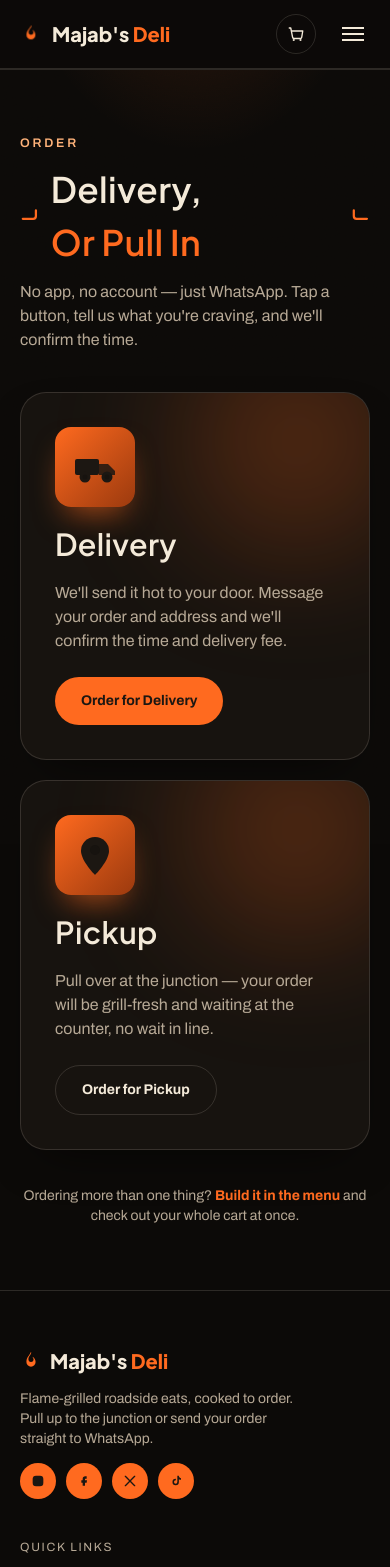
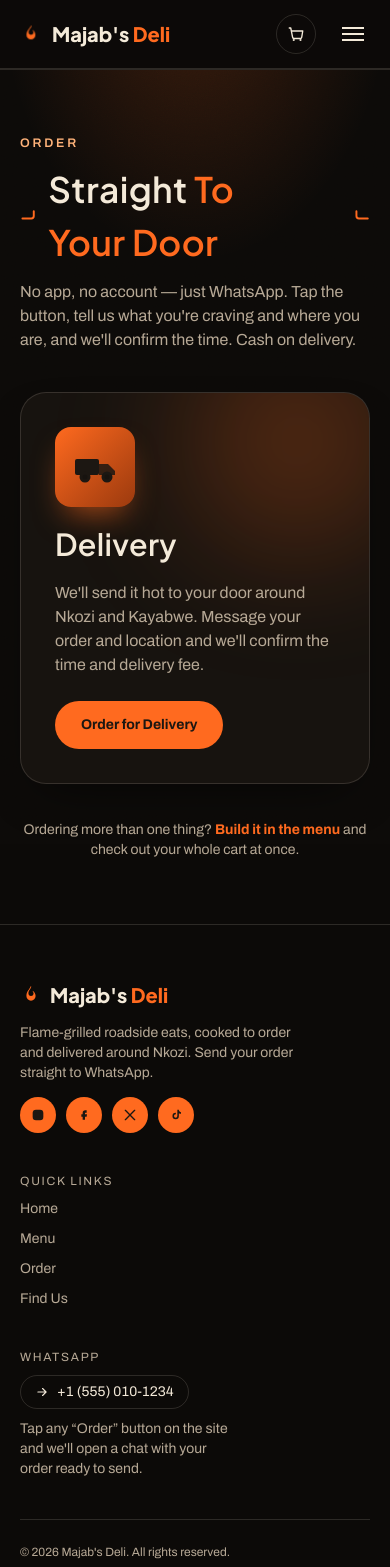
Before and after one commit to edkaydev/majab, a Next.js app: page /order in a window 390 px wide. Shown: the top 1567 px of the page. Built offline with nearby package versions, Linux system fonts and the light colour scheme.

Commit message:
Update metadata descriptions and enhance delivery messaging across components

```diff
--- a/src/app/cart/page.tsx
+++ b/src/app/cart/page.tsx
@@ -3,7 +3,7 @@ import { CartView } from "@/components/CartView";
 
 export const metadata: Metadata = {
   title: "Cart",
-  description: "Review your order and check out straight to WhatsApp for delivery or pickup.",
+  description: "Review your order and check out straight to WhatsApp for delivery.",
 };
 
 export default function CartPage() {
--- a/src/app/layout.tsx
+++ b/src/app/layout.tsx
@@ -22,8 +22,7 @@ export const metadata: Metadata = {
     default: "Majab's Deli",
     template: "%s · Majab's Deli",
   },
-  description:
-    "Flame-grilled roadside eats. Order ahead on WhatsApp for delivery or pickup at the junction.",
+  description: "Flame-grilled roadside eats. Order ahead on WhatsApp for delivery around Nkozi.",
 };
 
 export default function RootLayout({ children }: { children: React.ReactNode }) {
--- a/src/app/order/page.tsx
+++ b/src/app/order/page.tsx
@@ -2,11 +2,11 @@ import type { Metadata } from "next";
 import Link from "next/link";
 import { Reveal } from "@/components/Reveal";
 import { BracketHeading } from "@/components/BracketHeading";
-import { waLink, DELIVERY_TEXT, PICKUP_TEXT } from "@/lib/whatsapp";
+import { waLink, DELIVERY_TEXT } from "@/lib/whatsapp";
 
 export const metadata: Metadata = {
   title: "Order",
-  description: "Order Majab's Deli for delivery or pickup — straight to WhatsApp, no app required.",
+  description: "Order Majab's Deli for delivery — straight to WhatsApp, no app required.",
 };
 
 function TruckIcon() {
@@ -16,15 +16,6 @@ function TruckIcon() {
       <path d="M28 21h9l7 7v4h-16z" fill="currentColor" opacity="0.85" />
       <circle cx="14" cy="34" r="4" fill="var(--color-bg-raised)" stroke="currentColor" strokeWidth="3" />
       <circle cx="36" cy="34" r="4" fill="var(--color-bg-raised)" stroke="currentColor" strokeWidth="3" />
-    </svg>
-  );
-}
-
-function PinIcon() {
-  return (
-    <svg viewBox="0 0 48 48" className="h-12 w-12" aria-hidden="true">
-      <path d="M24 44s14-14.2 14-24a14 14 0 0 0-28 0c0 9.8 14 24 14 24z" fill="currentColor" />
-      <circle cx="24" cy="19" r="5" fill="var(--color-bg-raised)" />
     </svg>
   );
 }
@@ -46,16 +37,16 @@ export default function OrderPage() {
           </p>
           <h1 className="mt-2.5 text-[clamp(2.2rem,5vw,3.4rem)]">
             <BracketHeading>
-              Delivery, <span className="text-accent">Or Pull In</span>
+              Straight <span className="text-accent">To Your Door</span>
             </BracketHeading>
           </h1>
           <p className="mt-3 max-w-[56ch] text-fg-dim">
-            No app, no account — just WhatsApp. Tap a button, tell us what you&apos;re craving, and
-            we&apos;ll confirm the time.
+            No app, no account — just WhatsApp. Tap the button, tell us what you&apos;re craving
+            and where you are, and we&apos;ll confirm the time. Cash on delivery.
           </p>
         </Reveal>
 
-        <Reveal className="grid grid-cols-1 gap-5 md:grid-cols-2">
+        <Reveal className="mx-auto max-w-[520px]">
           <div className="group relative overflow-hidden rounded-[26px] border border-line bg-bg-raised p-8.5 shadow-[0_20px_50px_-24px_rgba(0,0,0,0.7)] transition-all hover:-translate-y-1.5 hover:border-accent-deep">
             <div
               aria-hidden="true"
@@ -67,8 +58,8 @@ export default function OrderPage() {
               </div>
               <h2 className="text-[1.9rem]">Delivery</h2>
               <p className="max-w-[40ch] text-fg-dim">
-                We&apos;ll send it hot to your door. Message your order and address and we&apos;ll
-                confirm the time and delivery fee.
+                We&apos;ll send it hot to your door around Nkozi and Kayabwe. Message your order
+                and location and we&apos;ll confirm the time and delivery fee.
               </p>
               <a
                 href={waLink(DELIVERY_TEXT)}
@@ -77,31 +68,6 @@ export default function OrderPage() {
                 className="mt-2.5 inline-flex w-fit items-center gap-2 rounded-full bg-accent px-6.5 py-3.5 text-sm font-bold text-ink transition-all hover:-translate-y-0.75 hover:shadow-[0_14px_30px_-10px_rgba(255,106,31,0.65)]"
               >
                 Order for Delivery
-              </a>
-            </div>
-          </div>
-
-          <div className="group relative overflow-hidden rounded-[26px] border border-line bg-bg-raised p-8.5 shadow-[0_20px_50px_-24px_rgba(0,0,0,0.7)] transition-all hover:-translate-y-1.5 hover:border-accent-deep">
-            <div
-              aria-hidden="true"
-              className="absolute -right-10 -top-16 h-56 w-56 rounded-full bg-accent/25 blur-3xl transition-transform duration-500 group-hover:scale-110"
-            />
-            <div className="relative flex flex-col gap-3.5">
-              <div className="flex h-20 w-20 items-center justify-center rounded-2xl bg-gradient-to-br from-accent to-accent-deep text-ink shadow-[0_16px_30px_-10px_rgba(255,106,31,0.6)]">
-                <PinIcon />
-              </div>
-              <h2 className="text-[1.9rem]">Pickup</h2>
-              <p className="max-w-[40ch] text-fg-dim">
-                Pull over at the junction — your order will be grill-fresh and waiting at the
-                counter, no wait in line.
-              </p>
-              <a
-                href={waLink(PICKUP_TEXT)}
-                target="_blank"
-                rel="noopener"
-                className="mt-2.5 inline-flex w-fit items-center gap-2 rounded-full border border-line px-6.5 py-3.5 text-sm font-bold transition-all hover:-translate-y-0.75 hover:border-accent-soft hover:text-accent-soft"
-              >
-                Order for Pickup
               </a>
             </div>
           </div>
--- a/src/app/page.tsx
+++ b/src/app/page.tsx
@@ -51,7 +51,7 @@ export default function HomePage() {
             <Reveal className="mt-6 max-w-[48ch]">
               <p className="text-lg text-fg-dim">
                 From flame-grilled classics to loaded sides, every plate is cooked fresh the
-                moment you order — pull up to the junction, or send it straight to your door.
+                moment you order and sent straight to your door.
               </p>
             </Reveal>
 
--- a/src/components/CartView.tsx
+++ b/src/components/CartView.tsx
@@ -18,7 +18,6 @@ function categoryFor(name: string) {
 
 export function CartView() {
   const { lines, setQty, remove, clear } = useCart();
-  const [mode, setMode] = useState<"delivery" | "pickup">("pickup");
   const [deliveryZone, setDeliveryZone] = useState("");
   const [hostel, setHostel] = useState("");
   const [roomNumber, setRoomNumber] = useState("");
@@ -29,7 +28,7 @@ export function CartView() {
 
   const subtotal = cartSubtotal(lines);
   const discount = appliedPromo ? subtotal * PROMO_RATE : 0;
-  const deliveryFee = mode === "delivery" && lines.length ? DELIVERY_FEE : 0;
+  const deliveryFee = lines.length ? DELIVERY_FEE : 0;
   const total = subtotal + deliveryFee - discount;
 
   function applyPromo(e: React.FormEvent) {
@@ -46,11 +45,10 @@ export function CartView() {
 
   const isUmu = deliveryZone === UMU_ZONE;
   const canCheckout =
-    mode === "pickup" ||
-    (deliveryZone !== "" && (!isUmu || (hostel.trim() !== "" && roomNumber.trim() !== "")));
+    deliveryZone !== "" && (!isUmu || (hostel.trim() !== "" && roomNumber.trim() !== ""));
 
   const checkoutHref = waLink(
-    buildCartMessage(lines, mode, {
+    buildCartMessage(lines, {
       promoCode: appliedPromo ?? undefined,
       discount,
       deliveryFee,
@@ -150,28 +148,6 @@ export function CartView() {
       </div>
 
       <div className="flex flex-col gap-5 self-start rounded-[22px] border border-line bg-bg-raised p-6">
-        <div className="flex gap-2 rounded-full border border-line p-1">
-          <button
-            type="button"
-            onClick={() => setMode("pickup")}
-            className={`flex-1 rounded-full py-2 text-sm font-bold transition-colors ${
-              mode === "pickup" ? "bg-accent text-ink" : "text-fg-dim"
-            }`}
-          >
-            Pickup
-          </button>
-          <button
-            type="button"
-            onClick={() => setMode("delivery")}
-            className={`flex-1 rounded-full py-2 text-sm font-bold transition-colors ${
-              mode === "delivery" ? "bg-accent text-ink" : "text-fg-dim"
-            }`}
-          >
-            Delivery
-          </button>
-        </div>
-
-        {mode === "delivery" && (
         <div className="flex flex-col gap-1.5">
           <label
             htmlFor="delivery-zone"
@@ -196,9 +172,8 @@ export function CartView() {
             ))}
           </select>
         </div>
-        )}
 
-        {mode === "delivery" && isUmu && (
+        {isUmu && (
           <div className="grid grid-cols-2 gap-2.5">
             <div className="flex flex-col gap-1.5">
               <label
@@ -235,7 +210,6 @@ export function CartView() {
           </div>
         )}
 
-        {mode === "delivery" && (
         <div className="flex flex-col gap-1.5">
           <label
             htmlFor="delivery-notes"
@@ -252,7 +226,6 @@ export function CartView() {
             className="resize-none rounded-2xl border border-line bg-raised-2 px-4 py-2.5 text-sm outline-none transition-colors focus:border-accent-soft"
           />
         </div>
-        )}
 
         <form onSubmit={applyPromo} className="flex flex-col gap-1.5">
           <div
@@ -286,12 +259,10 @@ export function CartView() {
             <span>Subtotal</span>
             <span className="tabular-nums">{formatUGX(subtotal)}</span>
           </div>
-          {mode === "delivery" && (
           <div className="flex justify-between text-fg-dim">
             <span>Delivery fee</span>
             <span className="tabular-nums">{formatUGX(deliveryFee)}</span>
           </div>
-          )}
           {appliedPromo && (
             <div className="flex justify-between text-accent-soft">
               <span>Promo ({appliedPromo})</span>
@@ -318,7 +289,7 @@ export function CartView() {
         >
           Checkout via WhatsApp
         </a>
-        {mode === "delivery" && !canCheckout ? (
+        {!canCheckout ? (
           <p className="text-center text-xs font-semibold text-accent-soft">
             {deliveryZone === ""
               ? "Select a delivery area to continue."
@@ -326,9 +297,7 @@ export function CartView() {
           </p>
         ) : (
           <p className="text-center text-xs text-fg-dim">
-            {mode === "delivery"
-              ? "Cash on Delivery — sends your order to WhatsApp, we'll confirm the total there."
-              : "Sends your order to WhatsApp — we'll confirm the total there."}
+            Cash on Delivery — sends your order to WhatsApp, we&apos;ll confirm the total there.
           </p>
         )}
       </div>
--- a/src/components/Footer.tsx
+++ b/src/components/Footer.tsx
@@ -17,7 +17,7 @@ export function Footer() {
               </span>
             </Link>
             <p className="text-sm text-fg-dim">
-              Flame-grilled roadside eats, cooked to order. Pull up to the junction or send your
+              Flame-grilled roadside eats, cooked to order and delivered around Nkozi. Send your
               order straight to WhatsApp.
             </p>
             <div className="flex gap-2.5">
--- a/src/components/GrillCrew.tsx
+++ b/src/components/GrillCrew.tsx
@@ -30,8 +30,8 @@ export function GrillCrew() {
             </p>
             <p className="text-fg-dim">
               The crew brings years on the grates and a love for flame-first cooking to every
-              order, whether it&apos;s sliding across the counter or landing on your doorstep. No
-              pretense — just the good stuff, done properly, every single time.
+              order, whether you&apos;re right at Nkozi TC or out past Kayabwe. No pretense — just
+              the good stuff, done properly, every single time.
             </p>
             <Link
               href="/find-us"
--- a/src/components/Testimonials.tsx
+++ b/src/components/Testimonials.tsx
@@ -13,7 +13,7 @@ const reviews = [
     name: "Aisha R.",
     initials: "AR",
     quote:
-      "Ordered on WhatsApp for pickup and it was ready before I'd even found parking. Hot, fast, and the ribs don't mess around.",
+      "Ordered on WhatsApp from my hostel and it showed up before I'd even finished getting ready. Hot, fast, and the ribs don't mess around.",
   },
   {
     name: "Pete D.",
--- a/src/lib/whatsapp.ts
+++ b/src/lib/whatsapp.ts
@@ -29,7 +29,6 @@ export const DELIVERY_ZONES = [
 
 export function buildCartMessage(
   lines: { name: string; price: number; qty: number }[],
-  mode: "delivery" | "pickup",
   opts?: {
     promoCode?: string;
     discount?: number;
@@ -44,31 +43,28 @@ export function buildCartMessage(
     (line) => `• ${line.qty}x ${line.name} — ${formatUGX(line.price * line.qty)}`
   );
   const subtotal = lines.reduce((sum, line) => sum + line.price * line.qty, 0);
-  const deliveryFee = mode === "delivery" ? opts?.deliveryFee ?? 0 : 0;
+  const deliveryFee = opts?.deliveryFee ?? 0;
   const discount = opts?.discount ?? 0;
   const total = subtotal + deliveryFee - discount;
 
   const summary = [
     `Subtotal: ${formatUGX(subtotal)}`,
-    mode === "delivery" ? `Delivery fee: ${formatUGX(deliveryFee)}` : null,
+    `Delivery fee: ${formatUGX(deliveryFee)}`,
     opts?.promoCode ? `Promo (${opts.promoCode}): -${formatUGX(discount)}` : null,
     `Total: ${formatUGX(total)}`,
   ].filter(Boolean);
 
-  const deliveryDetails =
-    mode === "delivery"
-      ? [
+  const deliveryDetails = [
     "",
     `Delivery area: ${opts?.deliveryZone ?? "—"}`,
     opts?.hostel ? `Hostel: ${opts.hostel}` : null,
     opts?.roomNumber ? `Room number: ${opts.roomNumber}` : null,
     opts?.deliveryNotes ? `Notes: ${opts.deliveryNotes}` : null,
     "Payment: Cash on Delivery",
-        ].filter((line): line is string => line !== null)
-      : [];
+  ].filter((line): line is string => line !== null);
 
   return [
-    `Hi Majab's Deli, I'd like to order for ${mode}${mode === "pickup" ? " — I'll pick it up at the junction" : ":"}`,
+    "Hi Majab's Deli, I'd like to order for delivery:",
     "",
     ...itemLines,
     "",
@@ -79,6 +75,4 @@ export function buildCartMessage(
 
 export const DELIVERY_TEXT =
   "Hi Majab's Deli, I'd like to place an order for delivery. Here's my order and address:";
-export const PICKUP_TEXT =
-  "Hi Majab's Deli, I'd like to place an order for pickup. Here's my order:";
 export const GENERAL_TEXT = "Hi Majab's Deli, I'd like to place an order.";
```
Lines whose indentation alone changed are shown as unchanged.
